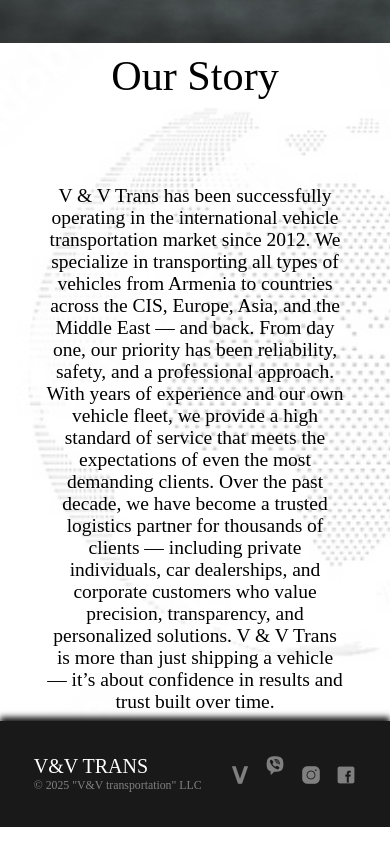
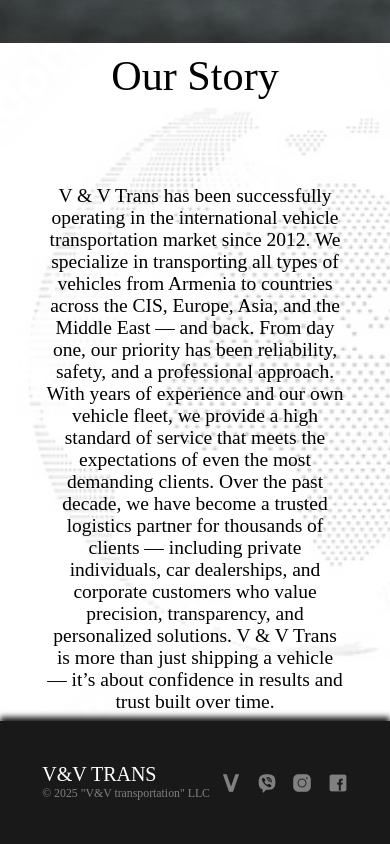
Before and after one commit to AramMalkhasyan/V-V_Transportation, a Next.js app: page /aboutUs in a window 390 px wide. Shown: the part 801-1645 px from the top of the page. Built offline with nearby package versions, Linux system fonts and the light colour scheme; no server answers.

Commit message:
styles changes

```diff
--- a/app/comp/footer/Footer.jsx
+++ b/app/comp/footer/Footer.jsx
@@ -28,12 +28,16 @@
                         alt="no photo"
                     />
                 </Link>
-
+                 <Link
+                    href="#"
+                    target="_blank"
+                    rel="noopener noreferrer"
+                >
                     <Image
                         src={ViberLogo}
                         alt="no photo"
                     />
-
+              </Link>
                 <Link
                     href="https://www.instagram.com/vvtrans_armenia?igsh=aWxmeGVudG8xcHRk&utm_source=qr"
                     target="_blank"
--- a/app/comp/footer/footer.module.css
+++ b/app/comp/footer/footer.module.css
@@ -28,4 +28,15 @@
     .company_name {
         font-size: 20px;
     }
+    .footer_container{
+        color: white;
+        display: flex;
+        align-items: center;
+        justify-content: space-between;
+        font-size: 4vh;
+        padding: 5vh;
+        width: 100%;
+        background-color: rgba(0, 0, 0, 0.9);
+        box-shadow: 0 -4px 6px rgba(0, 0, 0, 0.9);
+        }
 }
--- a/app/comp/partners/partners.module.css
+++ b/app/comp/partners/partners.module.css
@@ -78,7 +78,7 @@
 
 
 
-@media (max-width: 500px) {
+@media only screen and (max-width: 500px) {
     .partner_logo_viewed{
         max-width: 30vw;
         max-height: fit-content;
```
Also changed, not shown: app/comp/contactUsContent/ContactUsContent.jsx (+4 -4 lines).
